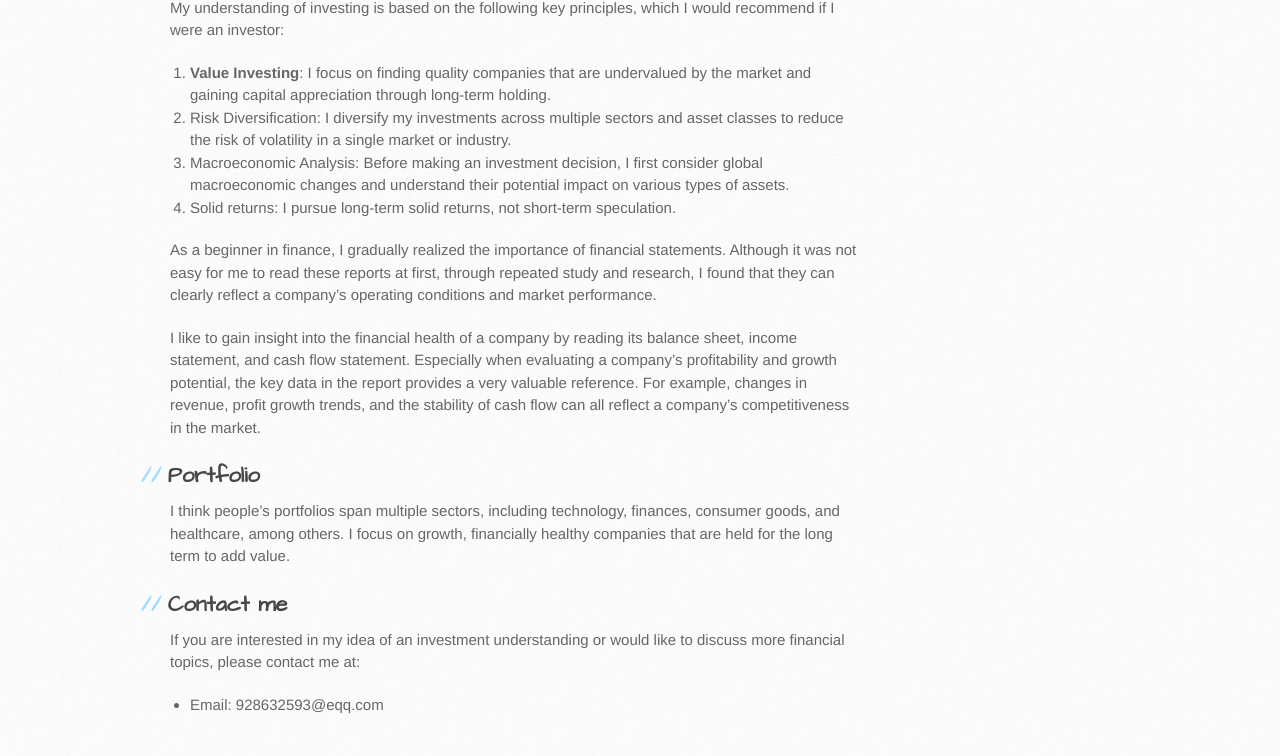
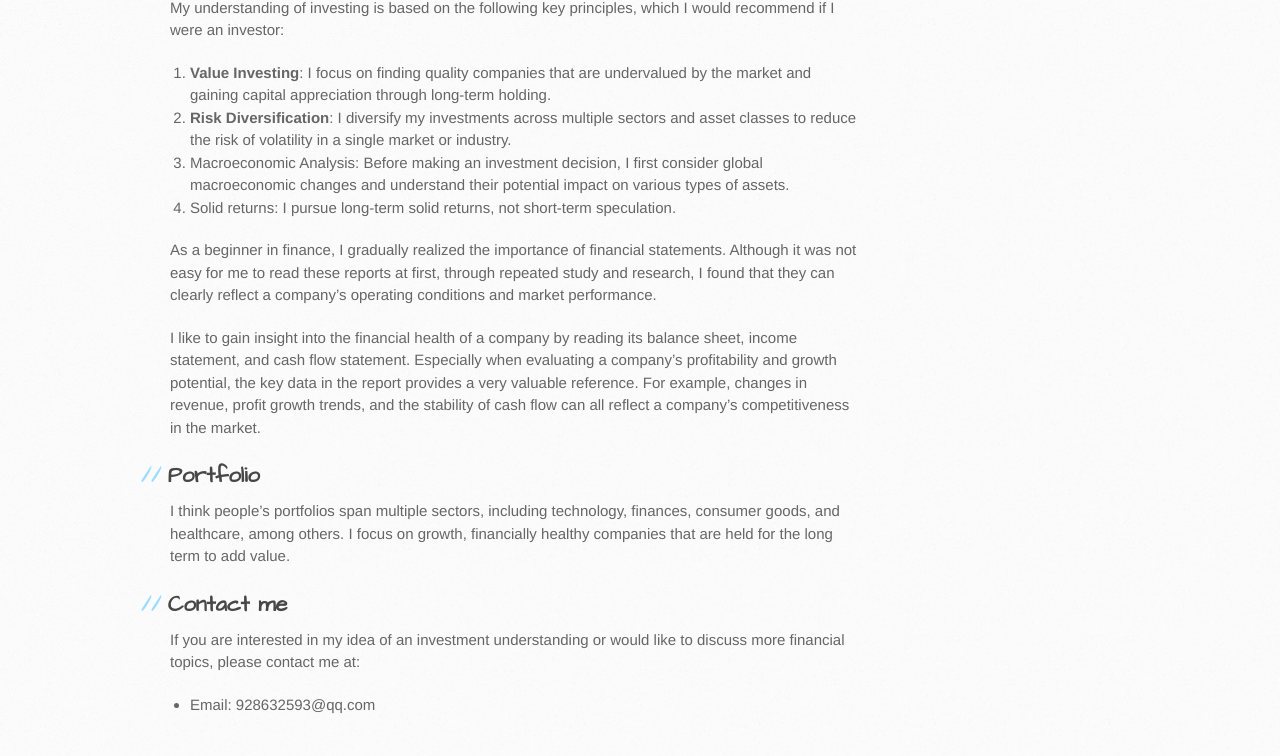
Before and after one commit to 928632593/928632593., a Jekyll site: the page built from index.md, in a window 1280 px wide. Shown: the part 1003-1759 px from the top of the page. Built offline with Jekyll 4.4.1, drawn with Linux system fonts in a browser that asks for light colours; our own code applies the rules of GitHub Pages for plain Markdown files.

Commit message:
Update index.md

```diff
--- a/index.md
+++ b/index.md
@@ -8,7 +8,7 @@ I am a student who is passionate about finance, and I am a student of Lingnan Co
 My understanding of investing is based on the following key principles, which I would recommend if I were an investor:
 
 1. **Value Investing**: I focus on finding quality companies that are undervalued by the market and gaining capital appreciation through long-term holding.
-2. Risk Diversification: I diversify my investments across multiple sectors and asset classes to reduce the risk of volatility in a single market or industry.
+2. **Risk Diversification**: I diversify my investments across multiple sectors and asset classes to reduce the risk of volatility in a single market or industry.
 3. Macroeconomic Analysis: Before making an investment decision, I first consider global macroeconomic changes and understand their potential impact on various types of assets.
 4. Solid returns: I pursue long-term solid returns, not short-term speculation.
 
@@ -21,4 +21,4 @@ I think people's portfolios span multiple sectors, including technology, finance
 
 ## Contact me
 If you are interested in my idea of an investment understanding or would like to discuss more financial topics, please contact me at:
-- Email: 928632593@eqq.com
+- Email: 928632593@qq.com
```
